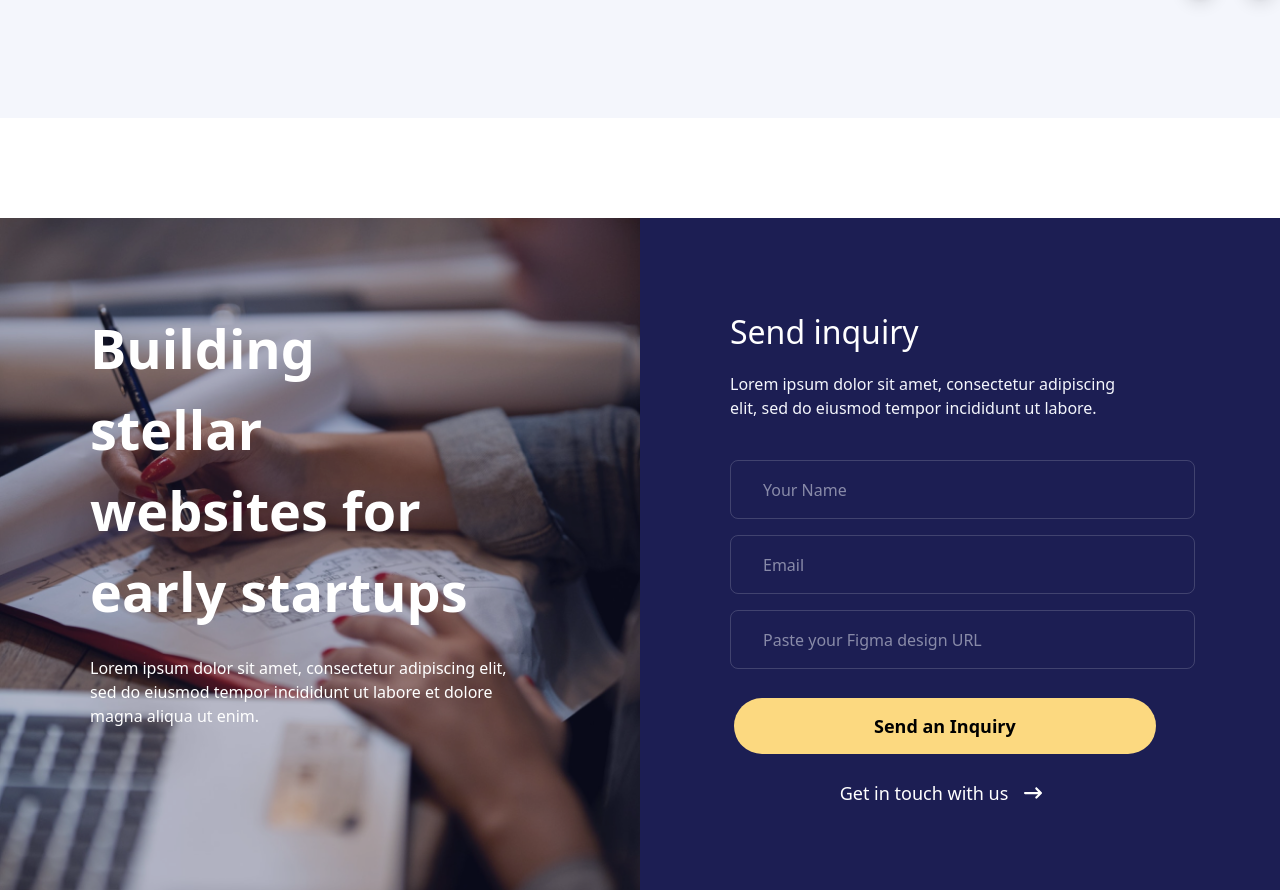
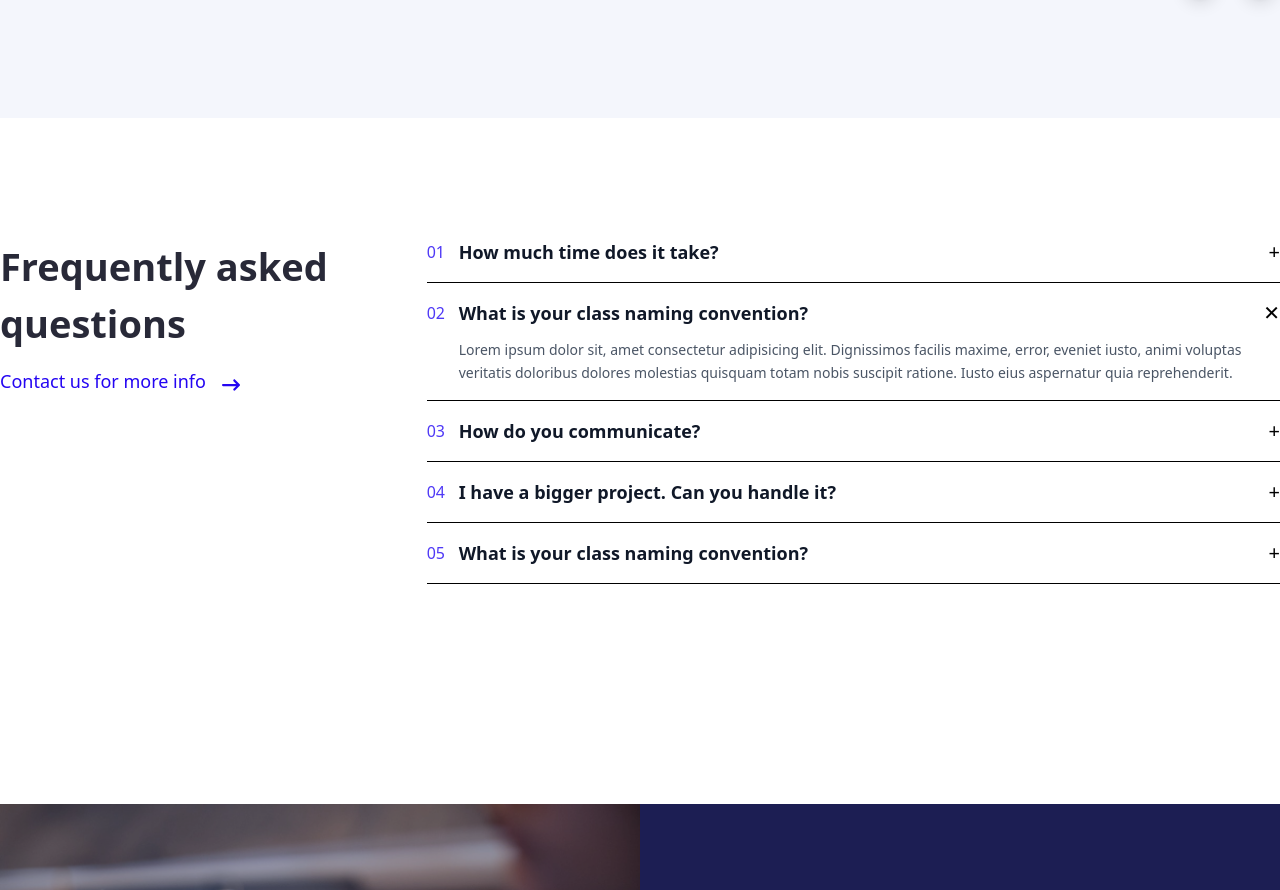
Before and after one commit to abdunnoorfaheem/finsweetreact, a React (Vite) app: page / in a window 1280 px wide. Shown: the part 3830-4720 px from the top of the page. Built offline with nearby package versions, Linux system fonts and the light colour scheme; the HTML template or start-up script is replaced by a standard one.

Commit message:
fixed home page

```diff
--- a/src/components/hometwo/Clients.jsx
+++ b/src/components/hometwo/Clients.jsx
@@ -1,9 +1,8 @@
-import React from 'react'
-import Container from '../Container'
-import jenny from '../../assets/jenny.png'
+import { MdArrowBackIos, MdArrowForwardIos } from 'react-icons/md';
+import Slider from "react-slick";
 import "slick-carousel/slick/slick.css";
-import Slider from "react-slick";
-import { MdArrowBackIos, MdArrowForwardIos } from 'react-icons/md';
+import jenny from '../../assets/jenny.png';
+import Container from '../Container';
 
 function SampleNextArrow(props) {
   const { onClick } = props;
@@ -21,7 +20,7 @@ function SamplePrevArrow(props) {
   const { onClick } = props;
   return (
     <div
-      className='w-[40px] h-[40px] bg-green-400 flex justify-center items-center rounded-full shadow-lg hover:bg-blue-500 duration-400 absolute bottom-0 right-[60px]'
+      className='w-[40px] h-[40px] bg-green-400 flex justify-center items-center rounded-full shadow-lg hover:bg-blue-500 duration-400 absolute bottom-0 right-[60px] z-10'
       onClick={onClick}
     >
       <MdArrowBackIos />
--- a/src/components/pages/Home.jsx
+++ b/src/components/pages/Home.jsx
@@ -2,6 +2,7 @@ import Banner from "../Banner"
 import Features from "../Features"
 import Blog from "../hometwo/Blog"
 import Clients from "../hometwo/Clients"
+import Faq from "../hometwo/Faq"
 import Form from "../hometwo/Form"
 import Project from "../Project"
 import Work from "../Work"
@@ -18,6 +19,7 @@ const Home = () => {
      <Project/>
      <Features/>
      <Clients/>
+     <Faq/>
      <Form/>
      <Blog/>
 
```
Also changed, not shown: 1 other file (tests, documents, lock files or other folders).
